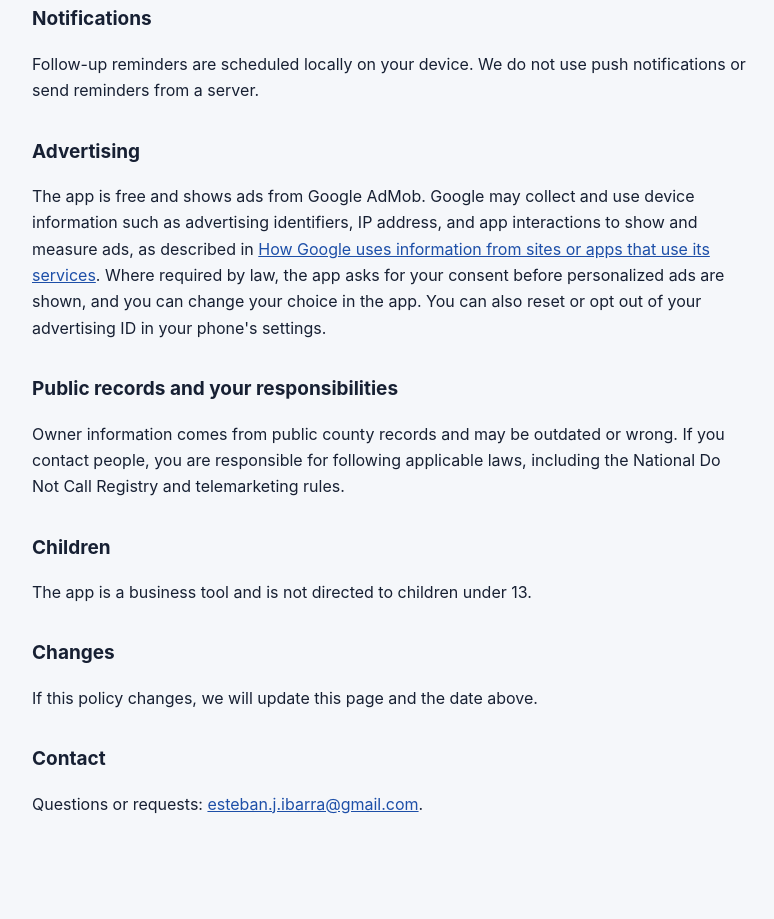
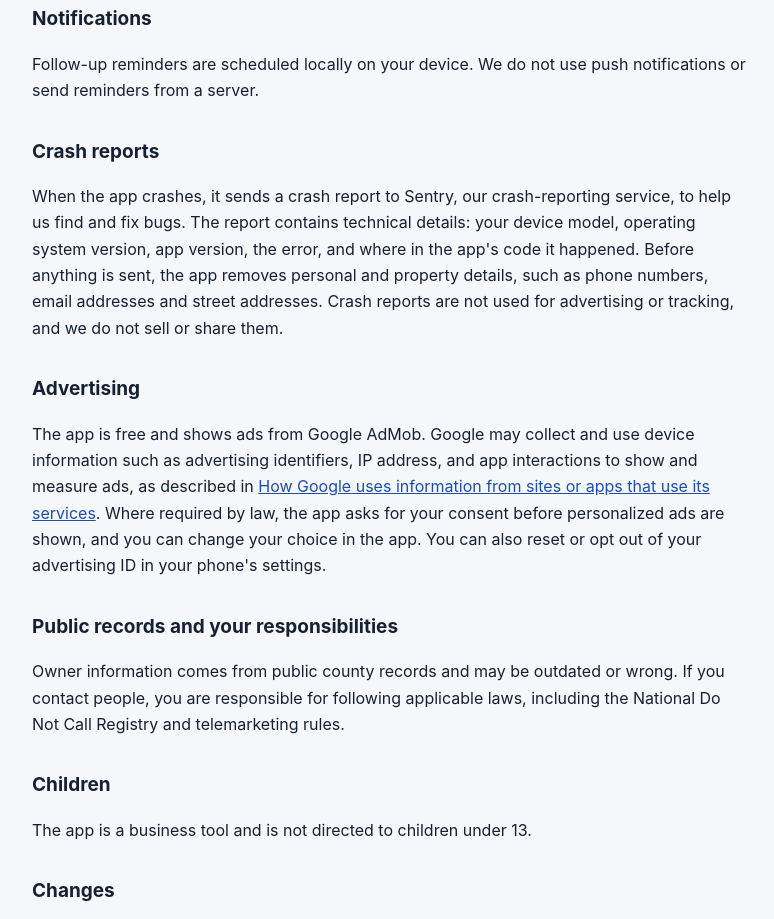
Before and after one commit to esteban572/esteban572.github.io, a plain HTML site: page privacy-policy.html in a window 1280 px wide. Shown: the part 1380-2299 px from the top of the page, without its empty margins (248-1022 px from the left). Drawn offline with Linux system fonts and the light colour scheme.

Commit message:
Privacy policy: crash reports (Sentry) with personal and property details removed
Co-Authored-By: Claude Opus 5.5 (1M context) <noreply@anthropic.com>

```diff
--- a/privacy-policy.html
+++ b/privacy-policy.html
@@ -41,6 +41,9 @@
   <h2>Notifications</h2>
   <p>Follow-up reminders are scheduled locally on your device. We do not use push notifications or send reminders from a server.</p>
 
+  <h2>Crash reports</h2>
+  <p>When the app crashes, it sends a crash report to Sentry, our crash-reporting service, to help us find and fix bugs. The report contains technical details: your device model, operating system version, app version, the error, and where in the app's code it happened. Before anything is sent, the app removes personal and property details, such as phone numbers, email addresses and street addresses. Crash reports are not used for advertising or tracking, and we do not sell or share them.</p>
+
   <h2>Advertising</h2>
   <p>The app is free and shows ads from Google AdMob. Google may collect and use device information such as advertising identifiers, IP address, and app interactions to show and measure ads, as described in <a href="https://policies.google.com/technologies/partner-sites">How Google uses information from sites or apps that use its services</a>. Where required by law, the app asks for your consent before personalized ads are shown, and you can change your choice in the app. You can also reset or opt out of your advertising ID in your phone's settings.</p>
 
```
